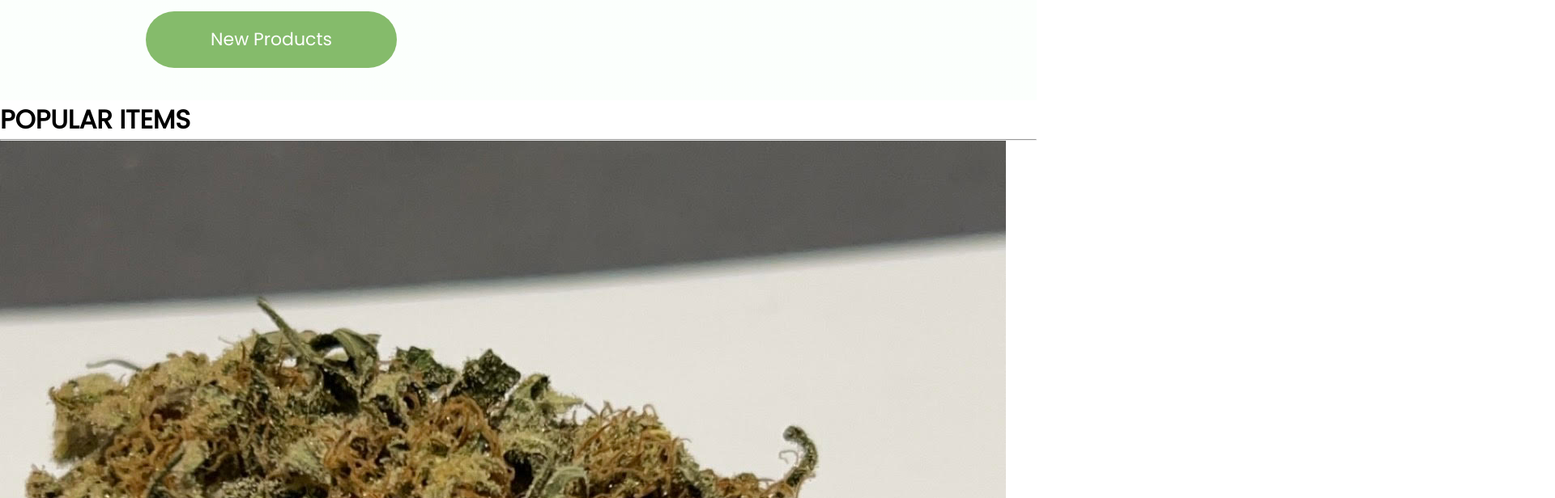
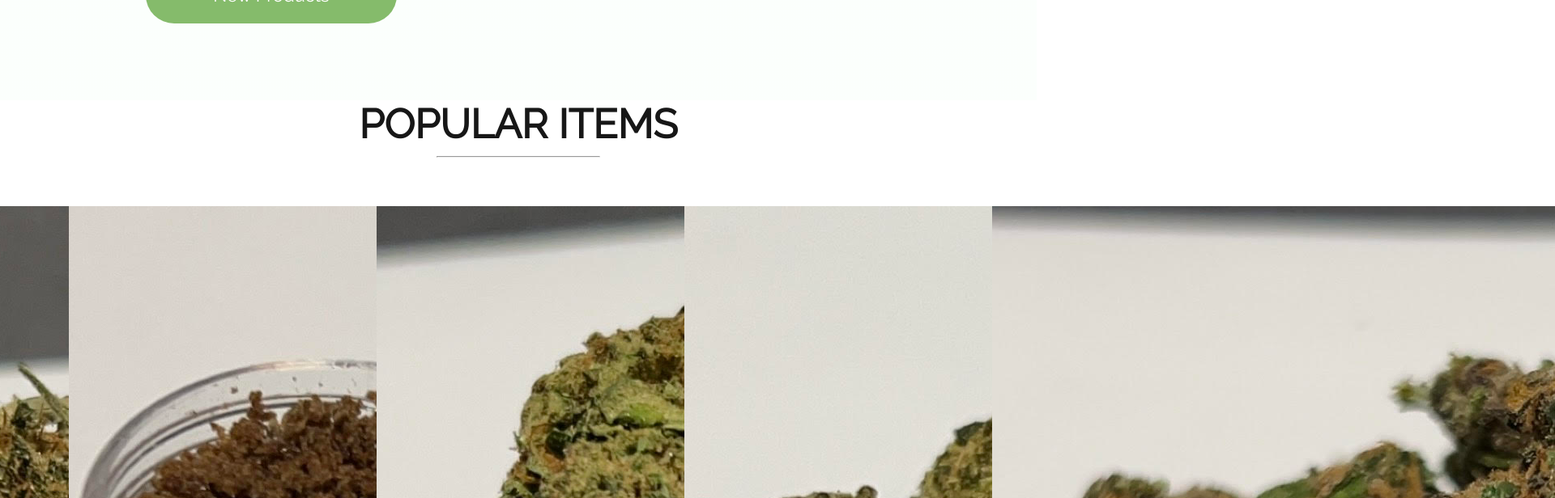
Before and after one commit to BenWhann/ALANS-GARAGE, a React (Create React App) app in the folder frontend/: page / in a window 1280 px wide. Shown: the part 820-1436 px from the top of the page at 81% size, 1920 px wide, since content can reach past the window. Built offline with nearby package versions, Linux system fonts and the light colour scheme.

Commit message:
added some styling to popular items

```diff
--- a/frontend/public/index.html
+++ b/frontend/public/index.html
@@ -17,7 +17,7 @@
     <link rel="manifest" href="%PUBLIC_URL%/manifest.json" />
     <link rel="preconnect" href="https://fonts.googleapis.com">
     <link rel="preconnect" href="https://fonts.gstatic.com" crossorigin>
-    <link href="https://fonts.googleapis.com/css2?family=Caveat&family=Kalam:wght@700&family=Poppins&display=swap" rel="stylesheet">
+    <link href="https://fonts.googleapis.com/css2?family=Caveat&family=Kalam:wght@700&family=Poppins&family=Raleway&display=swap" rel="stylesheet">
     <!--
       Notice the use of %PUBLIC_URL% in the tags above.
       It will be replaced with the URL of the `public` folder during the build.
--- a/frontend/src/Components/Hero/Hero.jsx
+++ b/frontend/src/Components/Hero/Hero.jsx
@@ -13,8 +13,8 @@ const Hero = () => {
                     <p>Coming Soon</p>
                     <img src={hand_holding_weed} alt="" />
                 </div>
-                <p>Weed</p>
-                <p>For Everyone</p>
+                <p>Fire Bud</p>
+                <p>For All</p>
             </div>
             <div className="hero-latest-btn">
                 <div>New Products</div>
--- a/frontend/src/Components/Popular/Popular.css
+++ b/frontend/src/Components/Popular/Popular.css
@@ -0,0 +1,26 @@
+.popular {
+    display: flex;
+    flex-direction: column;
+    align-items: center;
+    gap: 10px;
+    height: 90vh;
+}
+
+.popular h1 {
+    color: #171717;
+    font-size: 50px;
+    font-weight: 600;
+}
+
+.popular hr {
+    width: 200px;
+    height: 6px;
+    border-radius: 10px;
+    background: #252525;
+}
+
+.popular-items {
+    margin-top: 50px;
+    display: flex;
+    gap: 30px
+}
--- a/frontend/src/Components/Popular/Popular.jsx
+++ b/frontend/src/Components/Popular/Popular.jsx
@@ -8,7 +8,7 @@ const Popular = () => {
     <div className='popular'>
         <h1>POPULAR ITEMS</h1>
         <hr />
-        <div className="popular-item">
+        <div className="popular-items">
             {product_data.map((item, i) => {
                 return <Item key={i} id={item.id} name={item.name} image={item.image} eighth_price={item.eighth_price} quad_price={item.quad_price} half_price={item.half_price}
                 ounce_price={item.ounce_price} gram_price={item.gram_price} two_gram_price={item.two_gram_price} four_gram_price={item.four_gram_price} eight_gram_price={item.eight_gram_price}/>
--- a/frontend/src/index.css
+++ b/frontend/src/index.css
@@ -9,7 +9,7 @@ body {
     sans-serif;
   -webkit-font-smoothing: antialiased;
   -moz-osx-font-smoothing: grayscale;
-  font-family: 'poppins';
+  font-family: 'raleway';
 }
 
 code {
```
